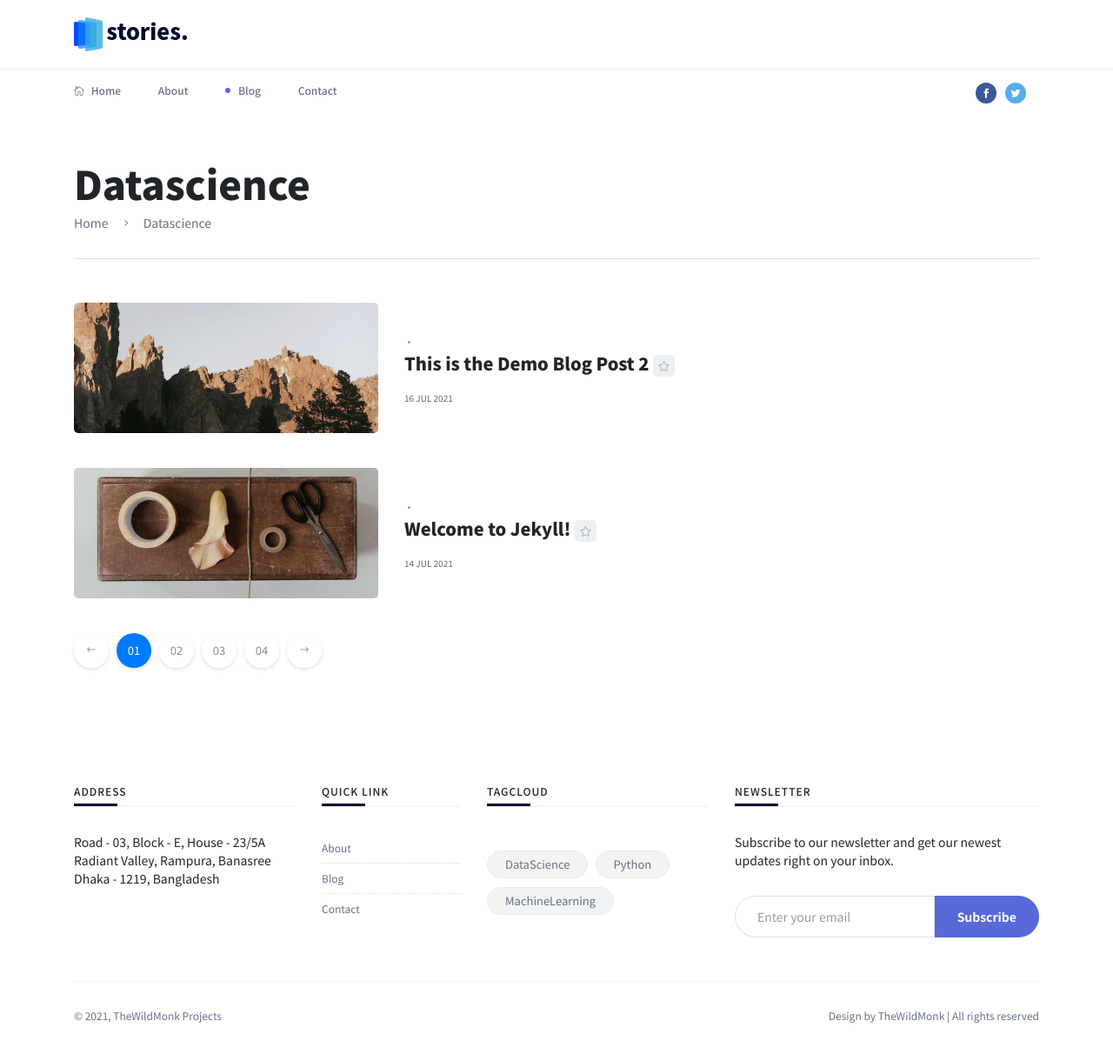
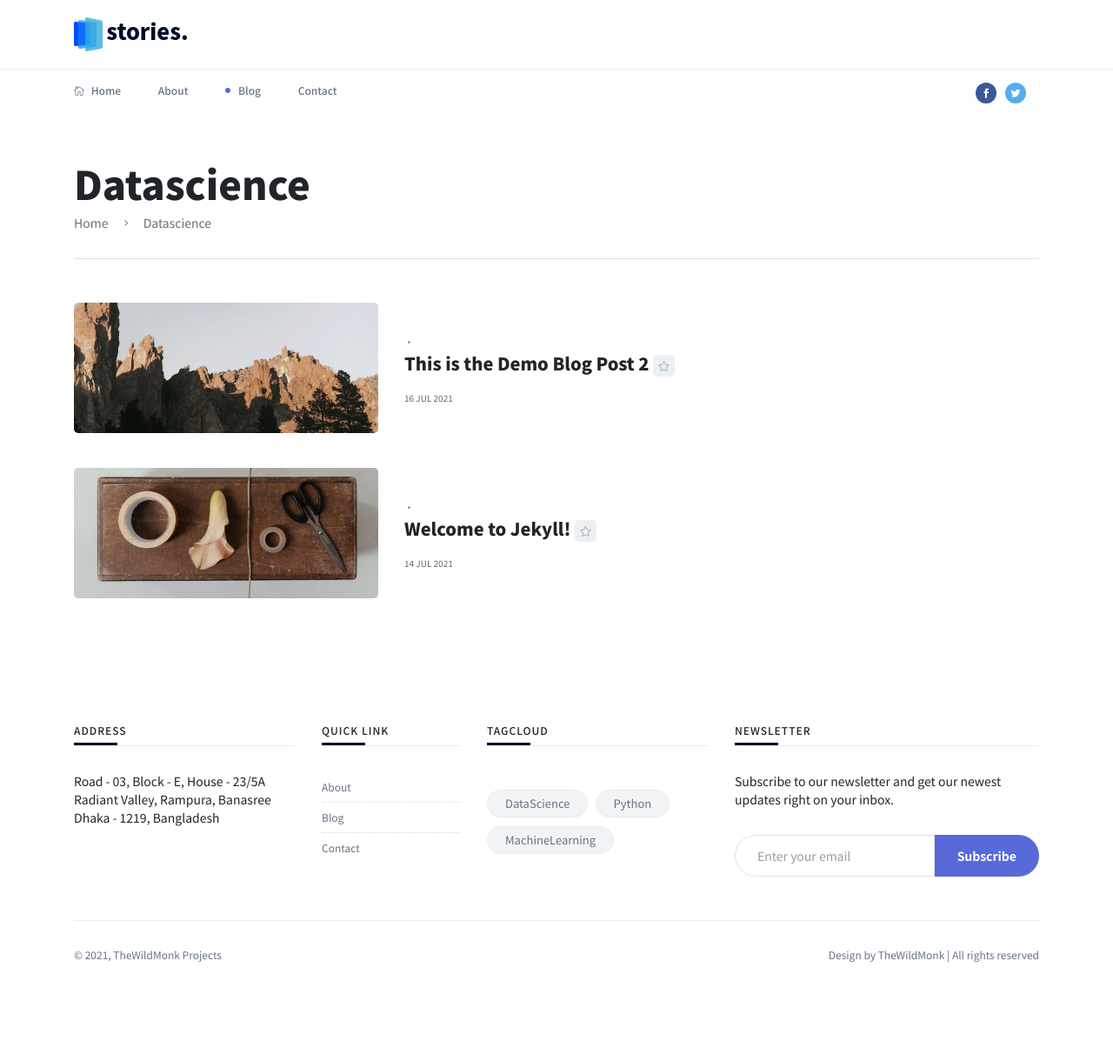
Before and after one commit to TheWildMonk/thewildmonk.github.io, a Jekyll site: the page built from _category/dataScience.html, in a window 1280 px wide. Shown: the whole page at 87% size. Built offline with Jekyll 4.4.1, drawn with Linux system fonts in a browser that asks for light colours; after the commit the page ends 1142 px from its top, so only the background shows below that.

Commit message:
category url fix in blog page

```diff
--- a/_category/dataScience.html
+++ b/_category/dataScience.html
@@ -51,18 +51,6 @@
                             {% endfor %}
                         </div>
                     </div>
-                    <div class="pagination-area mb-30 wow fadeInUp animated">
-                        <nav aria-label="Page navigation example">
-                            <ul class="pagination justify-content-start">
-                                <li class="page-item"><a class="page-link" href="#"><i class="elegant-icon arrow_left"></i></a></li>
-                                <li class="page-item active"><a class="page-link" href="#">01</a></li>
-                                <li class="page-item"><a class="page-link" href="#">02</a></li>
-                                <li class="page-item"><a class="page-link" href="#">03</a></li>
-                                <li class="page-item"><a class="page-link" href="#">04</a></li>
-                                <li class="page-item"><a class="page-link" href="#"><i class="elegant-icon arrow_right"></i></a></li>
-                            </ul>
-                        </nav>
-                    </div>
                 </div>
             </div>
         </div>
--- a/blog/index.html
+++ b/blog/index.html
@@ -12,7 +12,7 @@
                         <div class="post-content p-30">
                             <div class="entry-meta meta-0 font-small mb-10">
                                 {% for cat in post.categories%}
-                                <a href="category/{{cat}}"><span
+                                <a href="{{site.url}}/category/{{cat}}"><span
                                         class="post-cat text-info">{{cat}}</span></a>
                                 {% endfor %}
                             </div>
```
Also changed, not shown: _layouts/home.html (+0 -12 lines).
